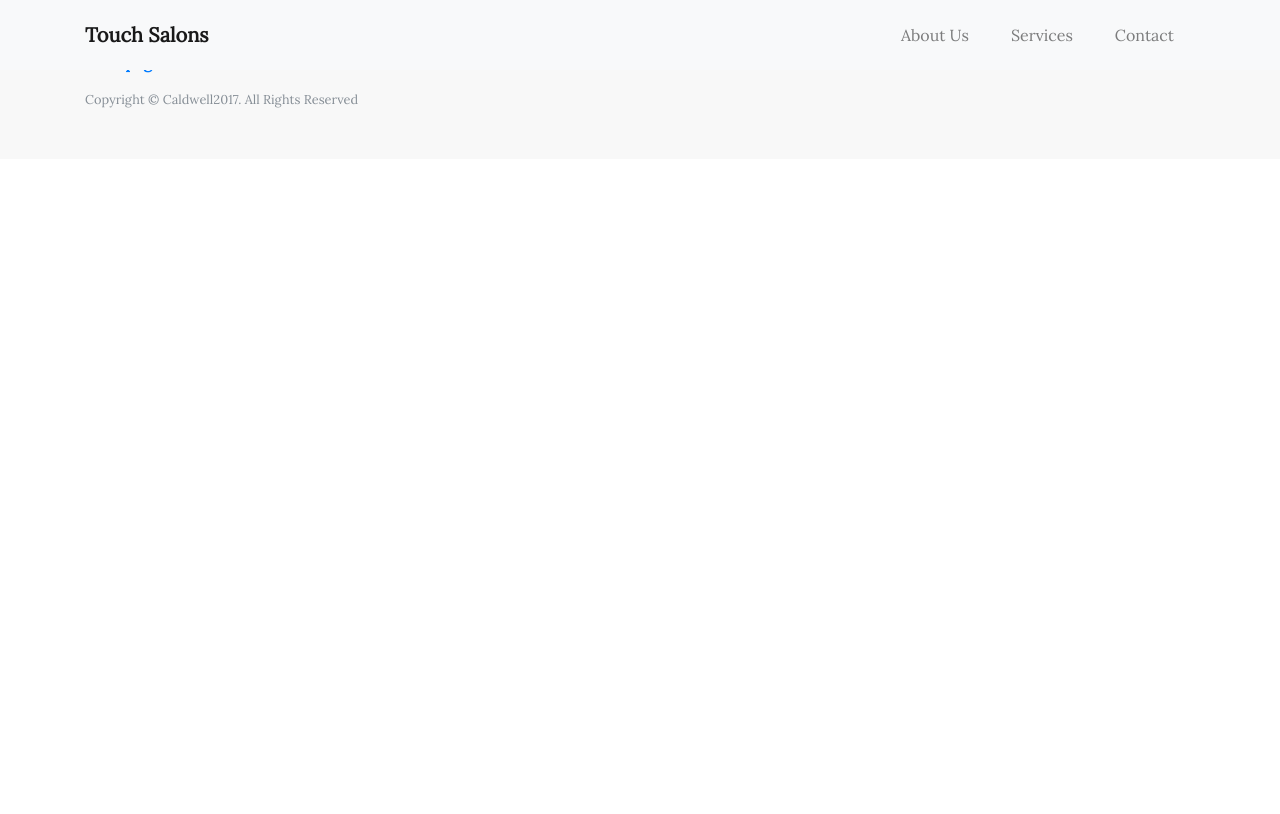
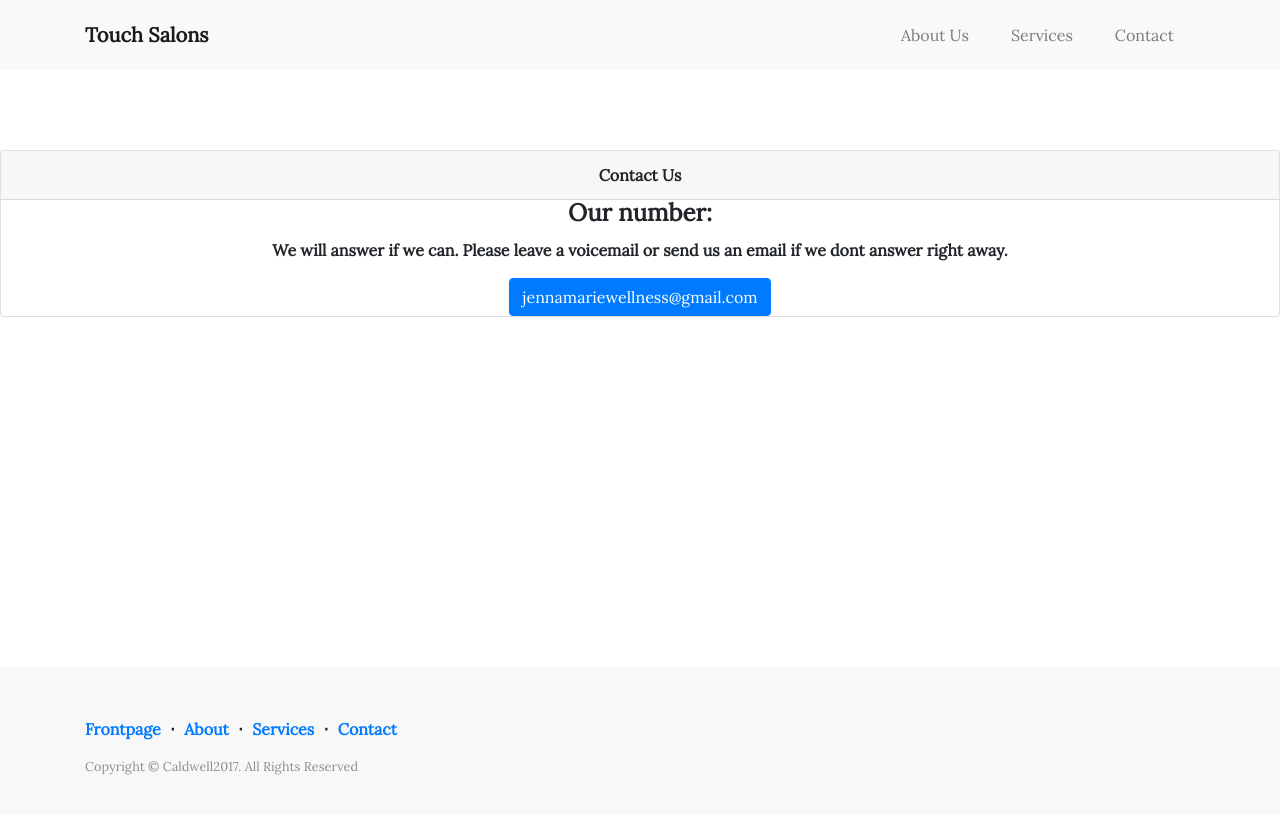
Before and after one commit to marianapt/JennaSalon, a plain HTML site: page contact.html in a window 1280 px wide. Drawn offline with Linux system fonts and the light colour scheme.

Commit message:
added contact us page

```diff
--- a/contact.html
+++ b/contact.html
@@ -71,8 +71,34 @@
   </nav>
 
 
+<div>
 
 
+
+        <div style=" margin-top: 150px; margin-bottom: 350px;" class="card text-center">
+                <div class="card-header">
+                 Contact Us
+                </div>
+                <div class="card-block">
+                  <h4 class="card-title">Our number:</h4>
+                  <p class="card-text">We will answer if we can. Please leave a voicemail or send us an email if we dont answer right away.</p>
+                  <a href="mailto:jennamariewellness@gmail.com" class="btn btn-primary">jennamariewellness@gmail.com</a>
+
+                </div>
+
+              </div>
+
+
+
+
+
+
+
+
+
+
+
+</div>
 
 
 
```
